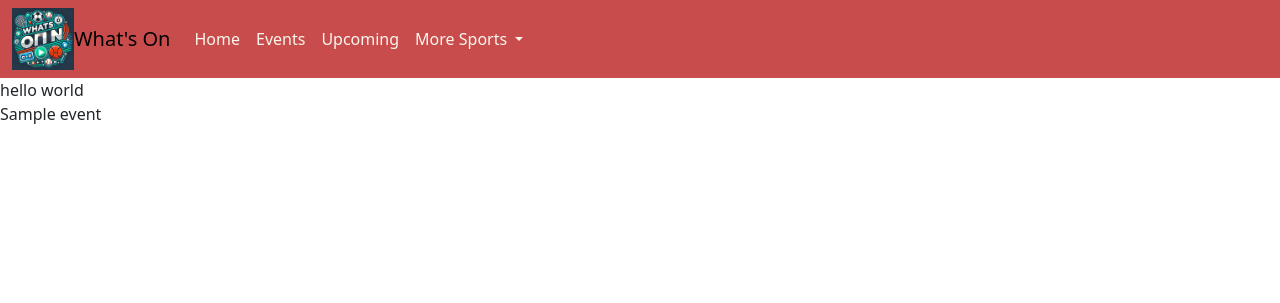
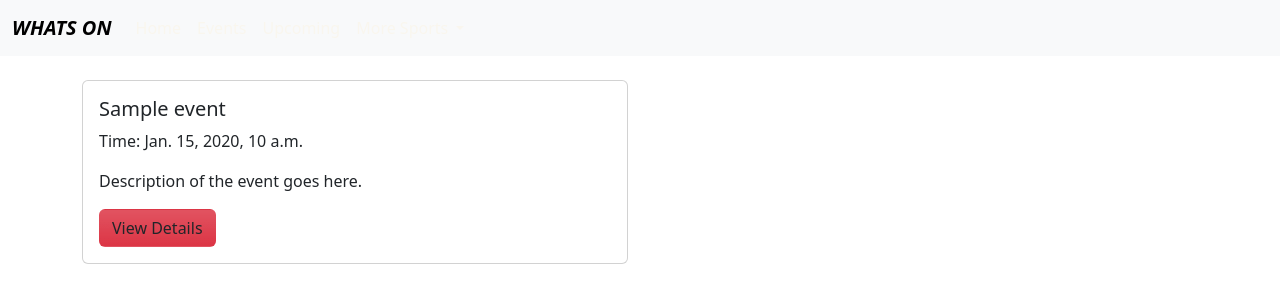
Before and after one commit to dlewid/whats-on, a Django app: page / in a window 1280 px wide. Shown: the top 303 px of the page. Run offline with Django 5.2, Linux system fonts and the light colour scheme; tables that the repository leaves empty hold one stand-in row (values such as "Sample post"); some libraries are stand-ins or nearby versions.

Commit message:
navbar styling, cards for each event

```diff
--- a/events/models.py
+++ b/events/models.py
@@ -7,4 +7,5 @@ class Event(models.Model):
     title = models.CharField(max_length=200)
     sport_category = models.CharField(max_length=200)
     date = models.DateTimeField()
+    time = models.DateTimeField(default=timezone.now) #default for now
     description = models.TextField()
--- a/events/templates/events/index.html
+++ b/events/templates/events/index.html
@@ -2,15 +2,35 @@
 <!DOCTYPE html>
 {% load static %}
 <html lang = "en">
-
+<link rel="stylesheet" href="{% static '/mystyles.css' %}">
+<link rel="stylesheet" href="{% static '/mystyles.css' %}">
+<script src="{% static 'js/bootstrap.bundle.min.js' %}"></script>
 <head>
     <meta charset="UTF-8">
     <title>Whats On</title>
-    {% load static %}
+
 </head>
 <body>
+
+<!--    hello world-->
+<!--    {% for event in events %}<div>{{ event.title }}</div>{% endfor %}-->
     {% include "navbar.html" %}
-    hello world
-    {% for event in events %}<div>{{ event.title }}</div>{% endfor %}
+   <div class="container mt-4">
+
+        <div class="row">
+            {% for event in events %}
+            <div class="col-6 mb-4">
+                <div class="card">
+                    <div class="card-body">
+                        <h5 class="card-title">{{ event.title }}</h5>
+                        <p class="card-text">Time: {{ event.time }}</p>
+                        <p class="card-text">Description of the event goes here.</p>
+                        <a href="#" class="btn bg-danger bg-gradient">View Details</a>
+                    </div>
+                </div>
+            </div>
+            {% endfor %}
+        </div>
+    </div>
 </body>
 </html>
--- a/static/mystyles.css
+++ b/static/mystyles.css
@@ -2,8 +2,9 @@
 /* color template initial
     main: #c94c4c
     text: # */
+
 .navbar.navbar-expand-lg {
-    background-color: #c94c4c !important;
+    background-color: #c94c4c; !important
 }
 .navbar.navbar-expand-lg .navbar-nav .nav-link {
     color: #F9F6EE !important;
--- a/templates/navbar.html
+++ b/templates/navbar.html
@@ -2,35 +2,19 @@
 {% load static %}
 <body>
 <!--  {% load static %}-->
+
   <link rel="stylesheet" href="{% static 'css/bootstrap.min.css' %}">
   <link rel="stylesheet" href="{% static '/mystyles.css' %}">
   <script src="{% static 'js/bootstrap.bundle.min.js' %}"></script>
 
-<!--  <nav class="navbar navbar-light bg-light">-->
-<!--    <div class="container-fluid d-flex justify-content-between align-items-center">-->
-<!--      <a class="navbar-brand d-flex align-items-center" href="#">-->
-<!--        <img src="{% static 'images/temp-logo.png' %}"-->
+<nav class="navbar navbar-custom navbar-expand-lg navbar-light bg-light" >
+  <div class="container-fluid">
+<!--     <img src="{% static 'images/temp-logo.png' %}"-->
 <!--             width="62"-->
 <!--             height="62"-->
 <!--             class="d-inline-block align-top"-->
 <!--             alt="" />-->
-<!--        <span class="ms-2 header-title fs-2">Whats On</span>-->
-<!--      </a>-->
-<!--      <div class="d-flex">-->
-<!--        <button class="btn me-2 fs-2">Events</button>-->
-<!--        <button class="btn fs-2">Sports</button>-->
-<!--      </div>-->
-<!--    </div>-->
-<!--  </nav>-->
-
-<nav class="navbar navbar-custom navbar-expand-lg navbar-light bg-light">
-  <div class="container-fluid">
-     <img src="{% static 'images/temp-logo.png' %}"
-             width="62"
-             height="62"
-             class="d-inline-block align-top"
-             alt="" />
-    <a class="navbar-brand" href="#">What's On</a>
+    <a class="navbar-brand custom-brand" href="#" style="font-weight: bold; font-style: italic;">WHATS ON</a>
     <button class="navbar-toggler" type="button" data-bs-toggle="collapse" data-bs-target="#navbarNavDropdown" aria-controls="navbarNavDropdown" aria-expanded="false" aria-label="Toggle navigation">
       <span class="navbar-toggler-icon"></span>
     </button>
@@ -51,13 +35,25 @@
           </a>
           <ul class="dropdown-menu" aria-labelledby="navbarDropdownMenuLink">
             <li><a class="dropdown-item" href="#">Football</a></li>
+            <li><a class="dropdown-item" href="#">College Football</a></li>
             <li><a class="dropdown-item" href="#">Basketball</a></li>
+            <li><a class="dropdown-item" href="#">College Basketball</a></li>
             <li><a class="dropdown-item" href="#">Baseball</a></li>
             <li><a class="dropdown-item" href="#">Soccer</a></li>
+            <li><a class="dropdown-item" href="#">Mixed Martial Arts</a></li>
+            <li><a class="dropdown-item" href="#">Golf</a></li>
+            <li><a class="dropdown-item" href="#">Nascar</a></li>
+            <li><a class="dropdown-item" href="#">Tennis</a></li>
+
+
+
           </ul>
         </li>
       </ul>
     </div>
   </div>
 </nav>
+
+
+
 </body>
```
Also changed, not shown: events/migrations/0003_event_time.py (added).
